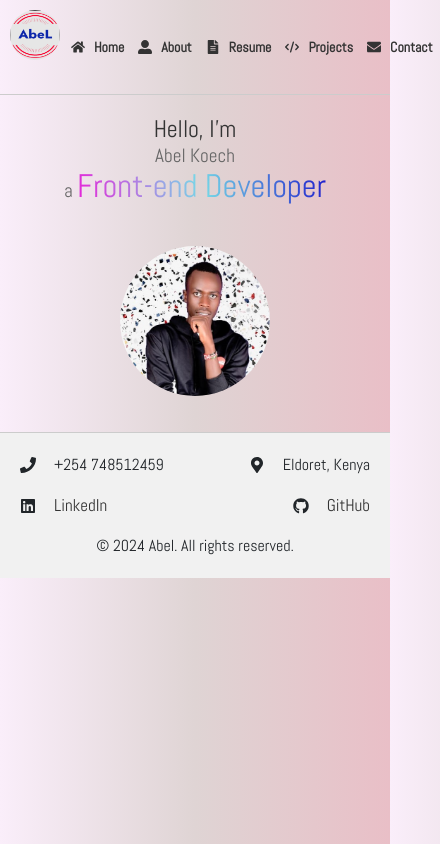
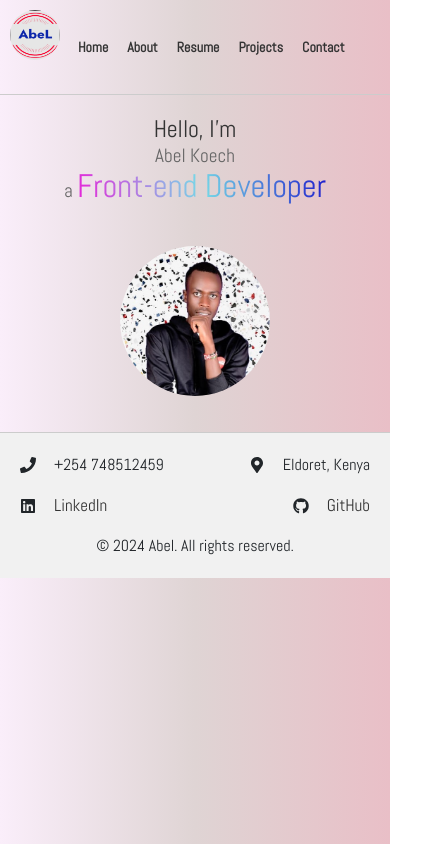
Before and after one commit to Koech161/portfolio-1, a React (Create React App) app: page / in a window 390 px wide. Shown: the whole page, 440 px wide, since content can reach past the window. Built offline with nearby package versions, Linux system fonts and the light colour scheme; a web font is replaced by a local one.

Commit message:
meadia queries

```diff
--- a/src/style/Nav.css
+++ b/src/style/Nav.css
@@ -47,13 +47,13 @@ color: blue;
         width: 100%;
     }
     .nav-item{
-        margin: 0 7px;
+        margin: 0 5px;
     }
     .nav-link{
         font-size: 14px;
-        gap: 5px;
+        gap: 1px;
     }
     .nav-link svg{
-        margin-right: 4px;
+        width: 0;
     }
 }
```
